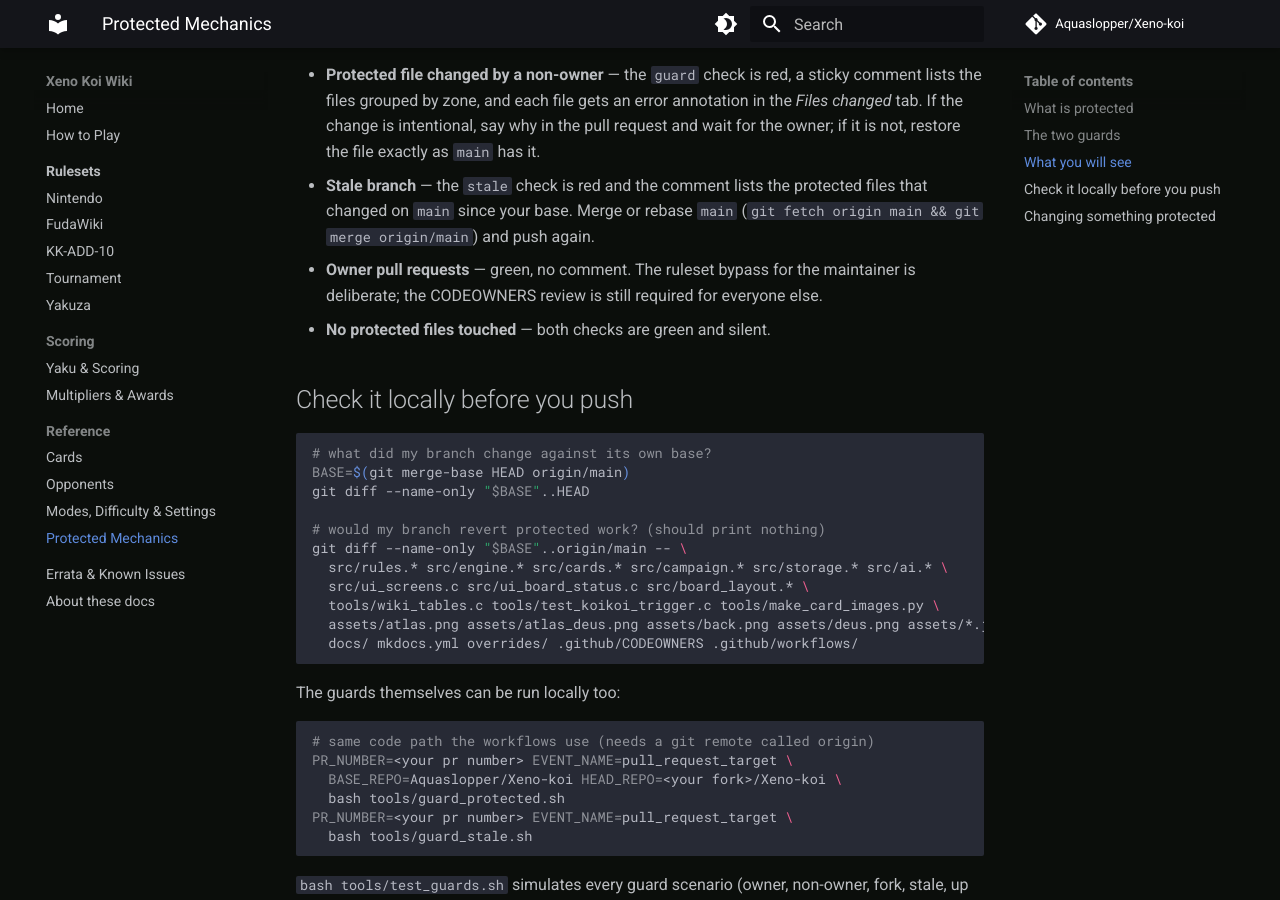
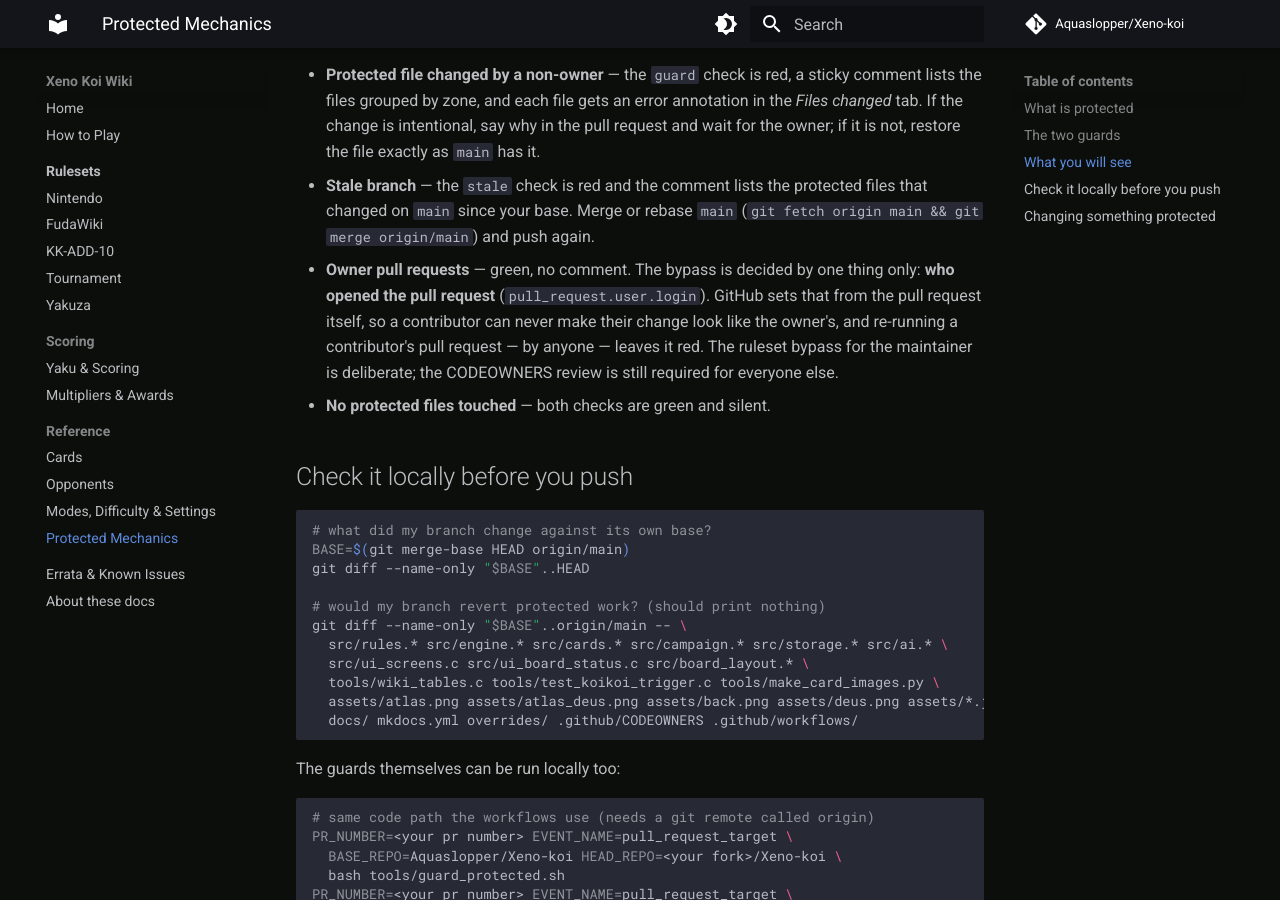
Before and after one commit to Aquaslopper/Xeno-koi, an MkDocs documentation site: the page built from docs/reference/protected-mechanics.md, in a window 1280 px wide and 900 px high, scrolled down 2041 px. Built offline with MkDocs 1.6.1 and Material for MkDocs 9.7.7, drawn with Linux system fonts in a browser that asks for light colours; comment, search, counter and statistics services are not loaded.

Commit message:
guards: owner bypass depends on the PR author only
The bypass required both github.event.pull_request.user.login *and*
github.actor to be the owner. The author check alone already prevents the hole
that motivated the second condition (re-running a contributor's pull request
must not turn it green): PR_AUTHOR comes from the pull request itself, so it
cannot be forged and does not change when a run is re-triggered.

Requiring the actor as well only added a confusing failure mode: the owner's own
pull request could turn red when a run happened to be started by something else
(a collaborator's re-run, a bot). The rule is now one sentence — bypassed when
the owner opened the pull request, red for everyone else's protected changes —
and the workflow no longer passes github.actor to the script at all.

- tools/guard_protected.sh: OWNER_EXEMPT = (PR_AUTHOR == OWNER_LOGIN)
- .github/workflows/guard-protected.yml: drop the TRIGGER_ACTOR env
- tools/test_guards.sh: no actor input anywhere, 26/26 scenarios
- docs/reference/protected-mechanics.md: state the rule in plain words

Co-authored-by: arena-agent <297053741+arena-agent@users.noreply.github.com>

```diff
--- a/docs/reference/protected-mechanics.md
+++ b/docs/reference/protected-mechanics.md
@@ -59,9 +59,12 @@ through `refs/pull/<number>/head`, which works for fork pull requests too.
 * **Stale branch** — the `stale` check is red and the comment lists the protected
   files that changed on `main` since your base. Merge or rebase `main`
   (`git fetch origin main && git merge origin/main`) and push again.
-* **Owner pull requests** — green, no comment. The ruleset bypass for the
-  maintainer is deliberate; the CODEOWNERS review is still required for everyone
-  else.
+* **Owner pull requests** — green, no comment. The bypass is decided by one
+  thing only: **who opened the pull request** (`pull_request.user.login`).
+  GitHub sets that from the pull request itself, so a contributor can never make
+  their change look like the owner's, and re-running a contributor's pull
+  request — by anyone — leaves it red. The ruleset bypass for the maintainer is
+  deliberate; the CODEOWNERS review is still required for everyone else.
 * **No protected files touched** — both checks are green and silent.
 
 ## Check it locally before you push
```
Also changed, not shown: 3 other files.
